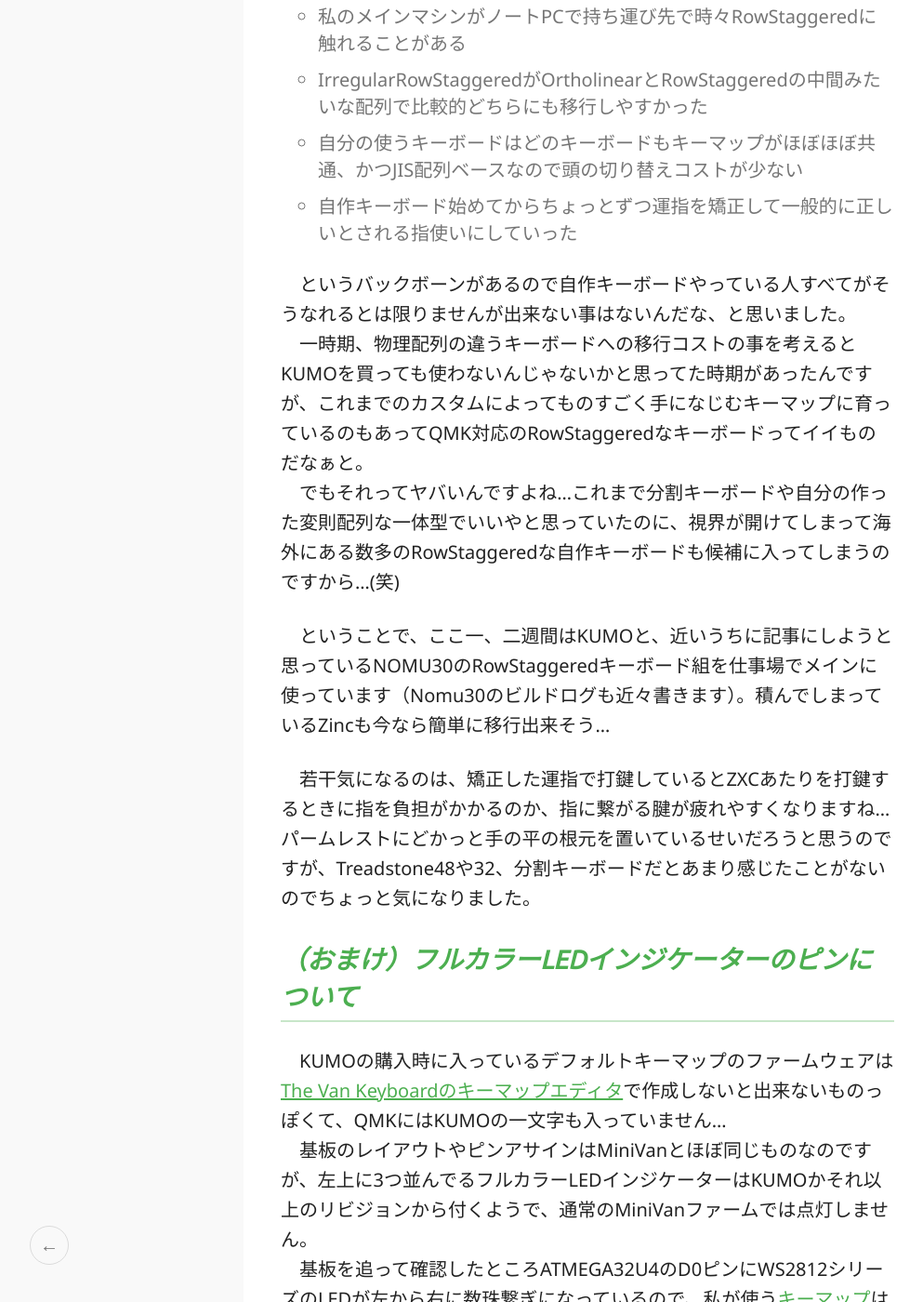
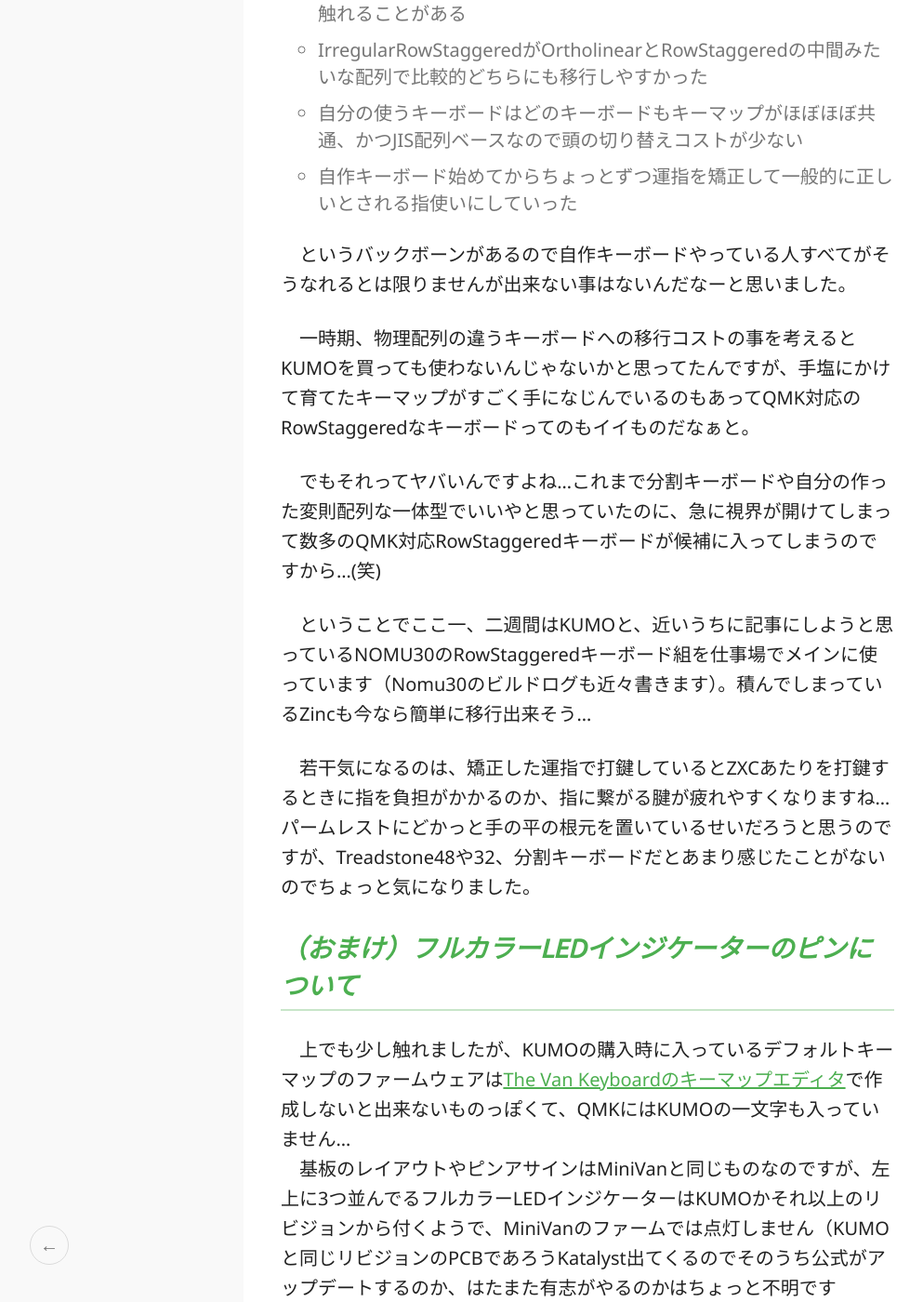
Before and after one commit to marksard/marksard.github.io, a Jekyll site: the page built from _posts/2019-05-20-kumo-keyboard.markdown, in a window 1280 px wide and 1400 px high, scrolled down 5460 px. Shown: the whole window at 93% size, without its empty margins (8-1001 px from the left). Built offline with Jekyll 4.4.1, drawn with Linux system fonts in a browser that asks for light colours; some web fonts are replaced; some of the changed text lies outside the part shown.

Commit message:
[update]

```diff
--- a/_posts/2019-05-20-kumo-keyboard.markdown
+++ b/_posts/2019-05-20-kumo-keyboard.markdown
@@ -25,15 +25,14 @@
 
 　一週間ほど使って、文字キーのスイッチを変えてみました。
 Kailh Speed Heavy Dark Yellowをメインに、Kailh Pro Burgundyを指の力が入りにくい場所に。Dark Yellowが重めで浅い作動点、Burgundyが少し重めの少し浅い作動点で、いわゆる偏荷重っぽい感じにしてみました。
-　この配置はTreadstone48でお試し済みで重いので連続して打鍵すると疲れやすいのですが、バネの跳ね返りを利用して小気味よく打鍵出来る感じは好み。
+　この配置はTreadstone48でお試し済みで、バネの跳ね返りを利用して小気味よく打鍵出来る感じが好み。ちょっと疲れやすくはなるんだけど…
 
 ![img](/assets/photos/20190519-P5190071.jpg)
 
 ## キーキャップ
 
-　KUMOについているキーキャップはあまり好みではなかったので付け替えるかーというのを当初から思ってたので、手持ちのキーキャップを色々物色したのですが1.75Uと1.5U、1.25Uを特殊な位置に使うため、40%専用品がないとレジェンドが綺麗にそろわず全滅…
-　最下段のキーレイアウトを1Uキー多用のほうにするとなんとか行けそうな感じはするのですが今度はキーマップがこうイマイチになるかもという懸念があって、とりあえずそちらはまた今度。
-　手持ちで藻でファイアのレジェンドを無視できるPMKのDSA Combatを着けました。一部1.5Uと1.75Uキーが足りなかったのでPMKのGrabbagから。こういう時にGrabbagが大活躍するので一家に一バッグくらいはあってもいいかも。
+　KUMOについているキーキャップはあまり好みではなかったので付け替えるかーというのを当初から思ってたので、手持ちのキーキャップを色々物色したのですが1.75Uと1.5U、1.25Uを特殊な位置に使うため、40%専用品がないとレジェンドがなかなかキレイに揃わないですね…最下段のキーレイアウトを1Uキー多用のほうにするとなんとか行けそうな感じはするのですが今度はキーマップがこうイマイチになるかもという懸念があって、とりあえずそちらはまた今度。
+　ということでモデファイアのレジェンドを無視できるPMKのDSA Combatのを着けました。一部1.5Uと1.75Uキーが足りなかったのでPMKのGrabbagから。こういう時にあって良かったGrabbag！ってなるので一家に一バッグくらいはあってもいいかも(笑)
 　Esc位置は先日の天キーvol.2で入手した[Stumpさん](https://twitter.com/metalstump)のRobotSkullを着けました。
 
 ![img](/assets/photos/20190515-P5150047.jpg)
@@ -60,17 +59,20 @@
 - 自分の使うキーボードはどのキーボードもキーマップがほぼほぼ共通、かつJIS配列ベースなので頭の切り替えコストが少ない
 - 自作キーボード始めてからちょっとずつ運指を矯正して一般的に正しいとされる指使いにしていった
 
-　というバックボーンがあるので自作キーボードやっている人すべてがそうなれるとは限りませんが出来ない事はないんだな、と思いました。
-　一時期、物理配列の違うキーボードへの移行コストの事を考えるとKUMOを買っても使わないんじゃないかと思ってた時期があったんですが、これまでのカスタムによってものすごく手になじむキーマップに育っているのもあってQMK対応のRowStaggeredなキーボードってイイものだなぁと。
-　でもそれってヤバいんですよね…これまで分割キーボードや自分の作った変則配列な一体型でいいやと思っていたのに、視界が開けてしまって海外にある数多のRowStaggeredな自作キーボードも候補に入ってしまうのですから…(笑)
+　というバックボーンがあるので自作キーボードやっている人すべてがそうなれるとは限りませんが出来ない事はないんだなーと思いました。
 
-　ということで、ここ一、二週間はKUMOと、近いうちに記事にしようと思っているNOMU30のRowStaggeredキーボード組を仕事場でメインに使っています（Nomu30のビルドログも近々書きます）。積んでしまっているZincも今なら簡単に移行出来そう…
+　一時期、物理配列の違うキーボードへの移行コストの事を考えるとKUMOを買っても使わないんじゃないかと思ってたんですが、手塩にかけて育てたキーマップがすごく手になじんでいるのもあってQMK対応のRowStaggeredなキーボードってのもイイものだなぁと。
+
+　でもそれってヤバいんですよね…これまで分割キーボードや自分の作った変則配列な一体型でいいやと思っていたのに、急に視界が開けてしまって数多のQMK対応RowStaggeredキーボードが候補に入ってしまうのですから…(笑)
+
+　ということでここ一、二週間はKUMOと、近いうちに記事にしようと思っているNOMU30のRowStaggeredキーボード組を仕事場でメインに使っています（Nomu30のビルドログも近々書きます）。積んでしまっているZincも今なら簡単に移行出来そう…
 
 　若干気になるのは、矯正した運指で打鍵しているとZXCあたりを打鍵するときに指を負担がかかるのか、指に繋がる腱が疲れやすくなりますね…パームレストにどかっと手の平の根元を置いているせいだろうと思うのですが、Treadstone48や32、分割キーボードだとあまり感じたことがないのでちょっと気になりました。
 
 ## （おまけ）フルカラーLEDインジケーターのピンについて
 
-　KUMOの購入時に入っているデフォルトキーマップのファームウェアは[The Van Keyboardのキーマップエディタ](http://qmk.thevankeyboards.com/)で作成しないと出来ないものっぽくて、QMKにはKUMOの一文字も入っていません…
-　基板のレイアウトやピンアサインはMiniVanとほぼ同じものなのですが、左上に3つ並んでるフルカラーLEDインジケーターはKUMOかそれ以上のリビジョンから付くようで、通常のMiniVanファームでは点灯しません。
+　上でも少し触れましたが、KUMOの購入時に入っているデフォルトキーマップのファームウェアは[The Van Keyboardのキーマップエディタ](http://qmk.thevankeyboards.com/)で作成しないと出来ないものっぽくて、QMKにはKUMOの一文字も入っていません…
+　基板のレイアウトやピンアサインはMiniVanと同じものなのですが、左上に3つ並んでるフルカラーLEDインジケーターはKUMOかそれ以上のリビジョンから付くようで、MiniVanのファームでは点灯しません（KUMOと同じリビジョンのPCBであろうKatalyst出てくるのでそのうち公式がアップデートするのか、はたまた有志がやるのかはちょっと不明ですが…）。
+
 　基板を追って確認したところATMEGA32U4のD0ピンにWS2812シリーズのLEDが左から右に数珠繋ぎになっているので、私が使う[キーマップ](https://github.com/qmk/qmk_firmware/tree/master/keyboards/thevankeyboards/minivan/keymaps/like_jis)はそのLEDをHelix等でおなじみのLEDアニメーションに使うように設定しました。
 　ちょっとコーディングしたらCapsLockとかレイヤー移動時にLEDの挙動を変更するのは簡単なのでやってみるのもイイかなぁと思います（私はあまり必要に感じなかったので光らせて遊ばせてます…）
```
Also changed, not shown: other parts of _posts/2019-05-20-kumo-keyboard.markdown (+1 -1 lines).
